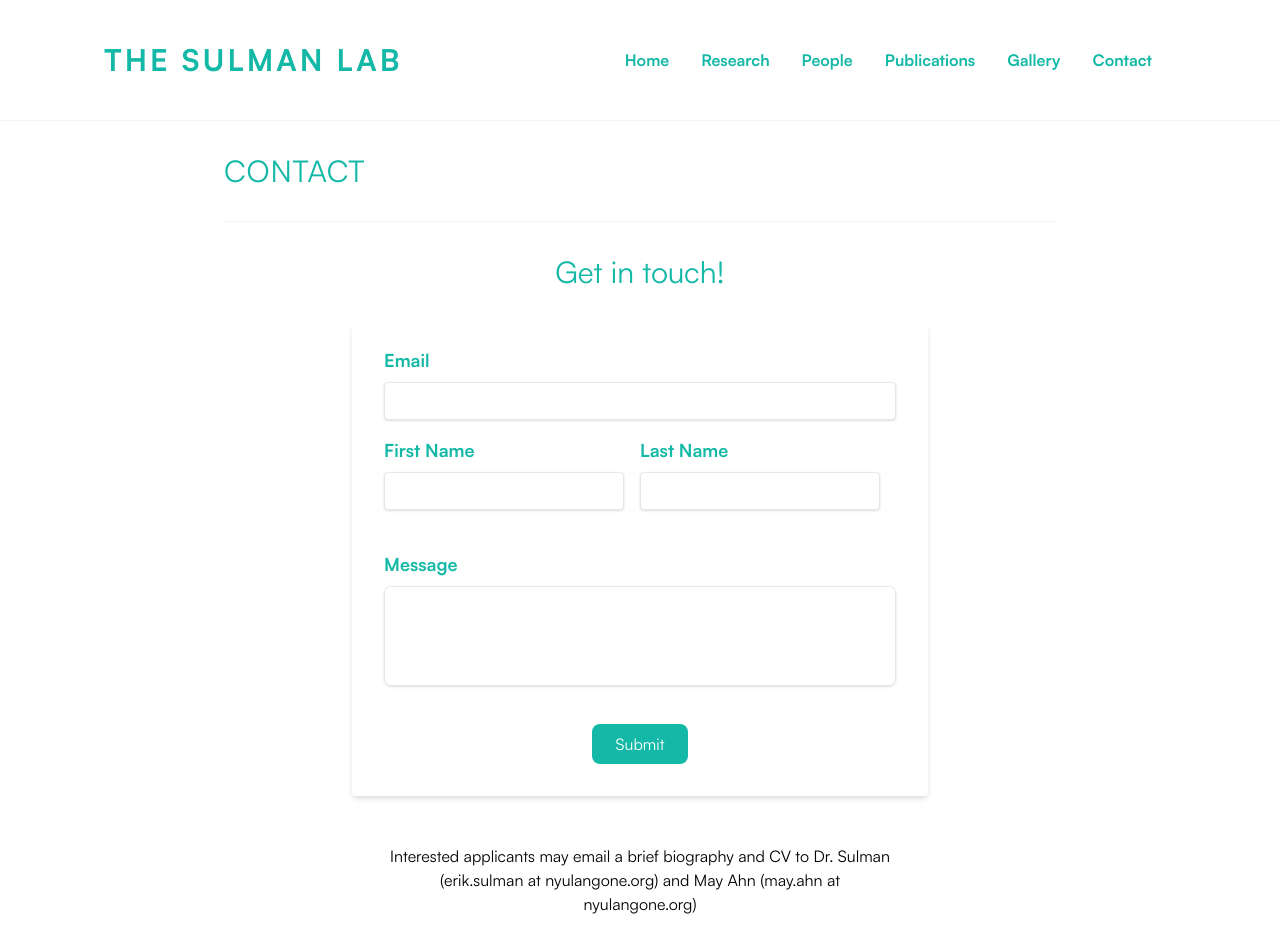
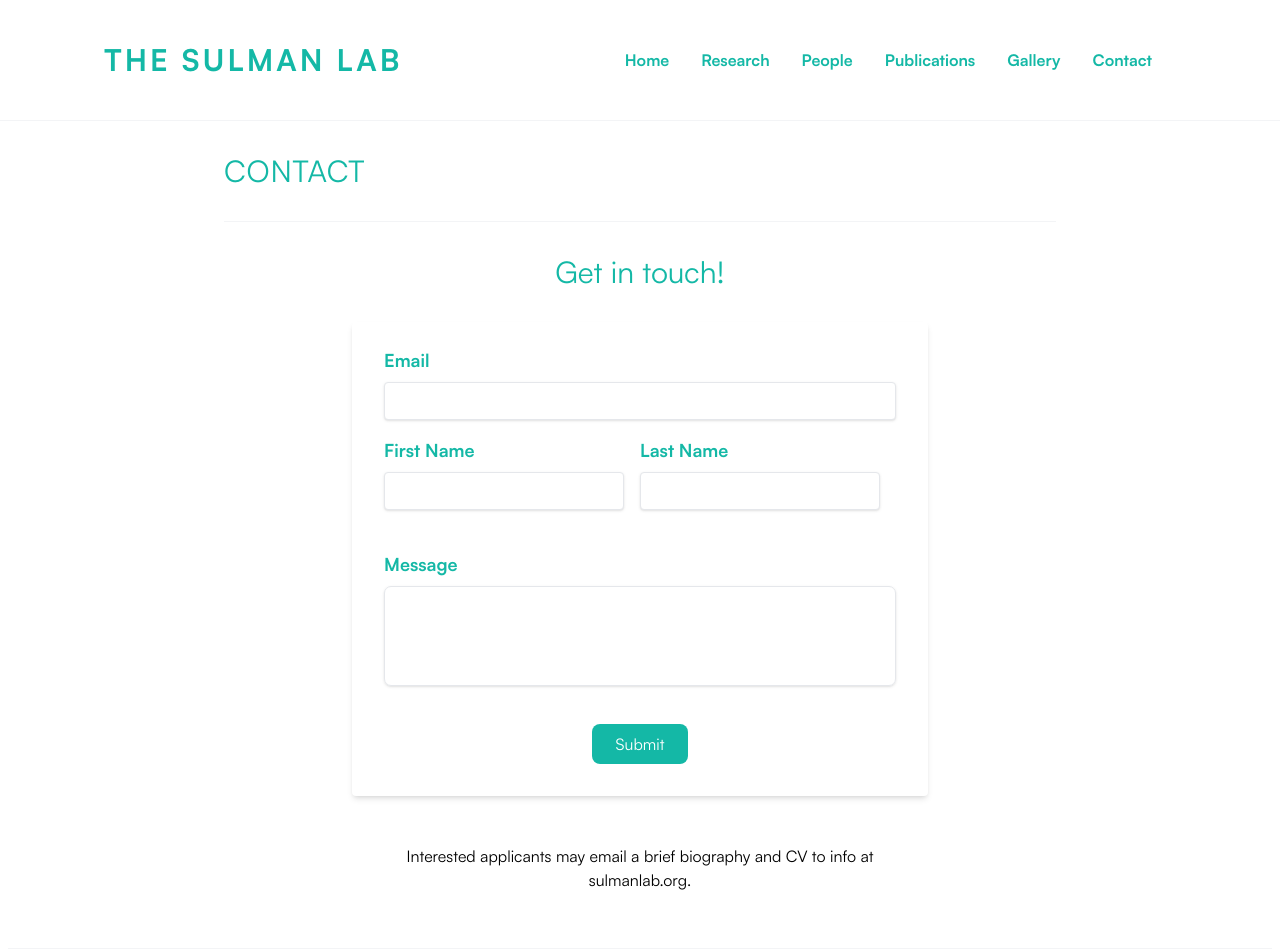
Before and after one commit to infiniterende/sulmanlabsite, a Next.js app: page /contact in a window 1280 px wide. Shown: the top 952 px of the page. Built offline with nearby package versions, Linux system fonts and the light colour scheme.

Commit message:
Update contact info

```diff
--- a/app/contact/page.tsx
+++ b/app/contact/page.tsx
@@ -17,8 +17,8 @@ const ContactPage = () => {
       <ContactForm />
 
       <p className="text-center py-8 px-96">
-        Interested applicants may email a brief biography and CV to Dr. Sulman
-        (erik.sulman at nyulangone.org) and May Ahn (may.ahn at nyulangone.org)
+        Interested applicants may email a brief biography and CV to info at
+        sulmanlab.org.
       </p>
 
       <Footer />
```
